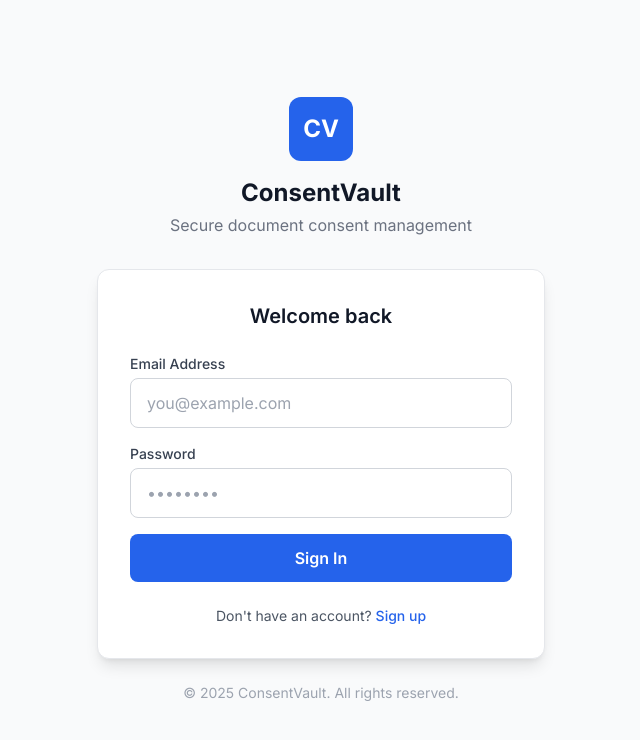
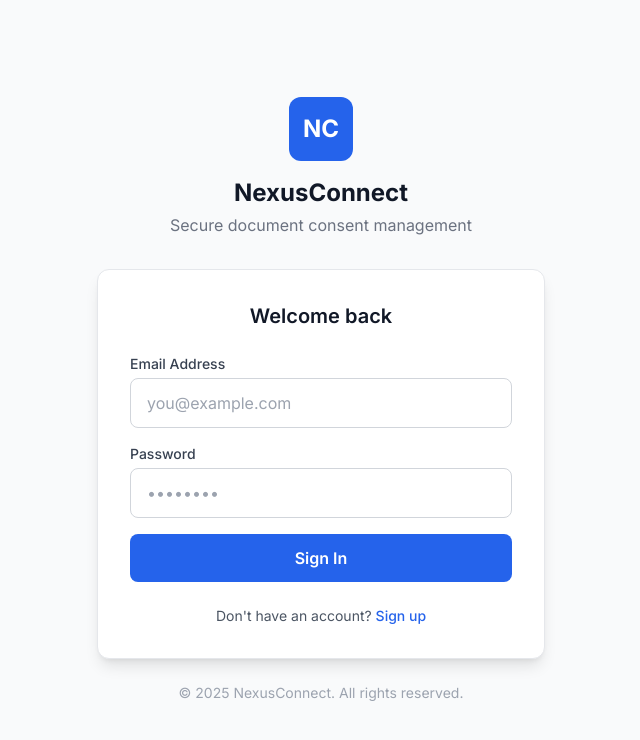
Before and after one commit to Shukl-amber/HackRBU_NexusLock_HackNagpur, a Next.js app in the folder client/: page /auth in a window 1280 px wide. Shown: the top 740 px of the page, without its empty margins (319-959 px from the left). Built offline with nearby package versions, Linux system fonts and the light colour scheme.

Commit message:
rebrand: update all ConsentVault references to NexusConnect

```diff
--- a/client/app/admin/dashboard/page.tsx
+++ b/client/app/admin/dashboard/page.tsx
@@ -104,10 +104,10 @@ export default function AdminDashboardPage() {
                 <path strokeLinecap="round" strokeLinejoin="round" strokeWidth={2} d="M12 15v2m-6 4h12a2 2 0 002-2v-6a2 2 0 00-2-2H6a2 2 0 00-2 2v6a2 2 0 002 2zm10-10V7a4 4 0 00-8 0v4h8z" />
               </svg>
             </div>
-            <div>
-              <h1 className="text-white font-semibold">Admin Dashboard</h1>
-              <p className="text-slate-400 text-sm">ConsentVault Administration</p>
-            </div>
+             <div>
+               <h1 className="text-white font-semibold">Admin Dashboard</h1>
+               <p className="text-slate-400 text-sm">NexusConnect Administration</p>
+             </div>
           </div>
           <div className="flex items-center gap-4">
             <div className="text-right">
--- a/client/app/admin/login/page.tsx
+++ b/client/app/admin/login/page.tsx
@@ -53,8 +53,8 @@ export default function AdminLoginPage() {
               <path strokeLinecap="round" strokeLinejoin="round" strokeWidth={2} d="M12 15v2m-6 4h12a2 2 0 002-2v-6a2 2 0 00-2-2H6a2 2 0 00-2 2v6a2 2 0 002 2zm10-10V7a4 4 0 00-8 0v4h8z" />
             </svg>
           </div>
-          <h1 className="text-3xl font-bold text-white mb-2">Admin Access</h1>
-          <p className="text-slate-400">ConsentVault Administration Portal</p>
+           <h1 className="text-3xl font-bold text-white mb-2">Admin Access</h1>
+           <p className="text-slate-400">NexusConnect Administration Portal</p>
         </div>
 
         <div className="bg-slate-800/50 backdrop-blur-xl rounded-2xl shadow-2xl border border-slate-700/50 p-8">
@@ -130,9 +130,9 @@ export default function AdminLoginPage() {
           </div>
         </div>
 
-        <p className="text-center text-slate-500 text-sm mt-6">
-          © 2025 ConsentVault. All rights reserved.
-        </p>
+         <p className="text-center text-slate-500 text-sm mt-6">
+           © 2025 NexusConnect. All rights reserved.
+         </p>
       </div>
     </div>
   );
--- a/client/app/auth/page.tsx
+++ b/client/app/auth/page.tsx
@@ -70,10 +70,10 @@ export default function AuthPage() {
       <div className="w-full max-w-md">
         {/* Logo */}
         <div className="text-center mb-8">
-          <div className="w-16 h-16 bg-blue-600 rounded-xl flex items-center justify-center mx-auto mb-4">
-            <span className="text-white font-bold text-2xl">CV</span>
-          </div>
-          <h1 className="text-2xl font-bold text-gray-900">ConsentVault</h1>
+           <div className="w-16 h-16 bg-blue-600 rounded-xl flex items-center justify-center mx-auto mb-4">
+             <span className="text-white font-bold text-2xl">NC</span>
+           </div>
+           <h1 className="text-2xl font-bold text-gray-900">NexusConnect</h1>
           <p className="text-gray-500 mt-1">Secure document consent management</p>
         </div>
 
@@ -179,10 +179,10 @@ export default function AuthPage() {
           </div>
         </div>
 
-        {/* Footer */}
-        <p className="text-center text-gray-400 text-sm mt-6">
-          © 2025 ConsentVault. All rights reserved.
-        </p>
+         {/* Footer */}
+         <p className="text-center text-gray-400 text-sm mt-6">
+           © 2025 NexusConnect. All rights reserved.
+         </p>
       </div>
     </div>
   );
--- a/client/app/dashboard/page.tsx
+++ b/client/app/dashboard/page.tsx
@@ -110,7 +110,7 @@ export default function DashboardPage() {
 
    const handleExportCSV = () => {
      const csv = exportToCSV(proofs);
-    downloadCSV(csv, `consent-vault-proofs-${Date.now()}.csv`);
+     downloadCSV(csv, `nexus-connect-proofs-${Date.now()}.csv`);
      toast.success("Proofs exported to CSV");
    };
 
@@ -139,11 +139,11 @@ export default function DashboardPage() {
             {/* Left: Logo + Title */}
              <div className="flex items-center gap-3">
                <div className="w-10 h-10 bg-blue-600 rounded-lg flex items-center justify-center">
-                <span className="text-white font-bold text-lg">CV</span>
+                 <span className="text-white font-bold text-lg">NC</span>
                </div>
                <div>
                  <h1 className="text-xl font-semibold text-gray-900">
-                  ConsentVault Dashboard
+                   NexusConnect Dashboard
                  </h1>
                 <p className="text-xs text-gray-500">
                   Last sync: {formatTime(lastSync.toISOString())}
--- a/client/app/layout.tsx
+++ b/client/app/layout.tsx
@@ -6,7 +6,7 @@ import { Providers } from "@/lib/providers";
 const inter = Inter({ subsets: ["latin"] });
 
 export const metadata: Metadata = {
-  title: "ConsentVault",
+  title: "NexusConnect",
   description: "Secure document consent management",
 };
 
--- a/client/app/upload/page.tsx
+++ b/client/app/upload/page.tsx
@@ -242,9 +242,9 @@ export default function UploadPage() {
             >
               ← Back
             </button>
-            <div className="w-10 h-10 bg-blue-600 rounded-lg flex items-center justify-center">
-              <span className="text-white font-bold text-lg">CV</span>
-            </div>
+             <div className="w-10 h-10 bg-blue-600 rounded-lg flex items-center justify-center">
+               <span className="text-white font-bold text-lg">NC</span>
+             </div>
             <h1 className="text-xl font-semibold text-gray-900">
               Upload Documents
             </h1>
--- a/client/lib/auth.ts
+++ b/client/lib/auth.ts
@@ -3,8 +3,8 @@
 import axios from "axios";
 import { User, LoginRequest, SignupRequest, AuthResponse } from "@/types";
 
-const TOKEN_KEY = "consent_vault_token";
-const USER_KEY = "consent_vault_user";
+const TOKEN_KEY = "nexus_connect_token";
+const USER_KEY = "nexus_connect_user";
 const API_URL = process.env.NEXT_PUBLIC_API_URL || "http://localhost:8000";
 
 // Token management
```
Lines whose indentation alone changed are shown as unchanged.
